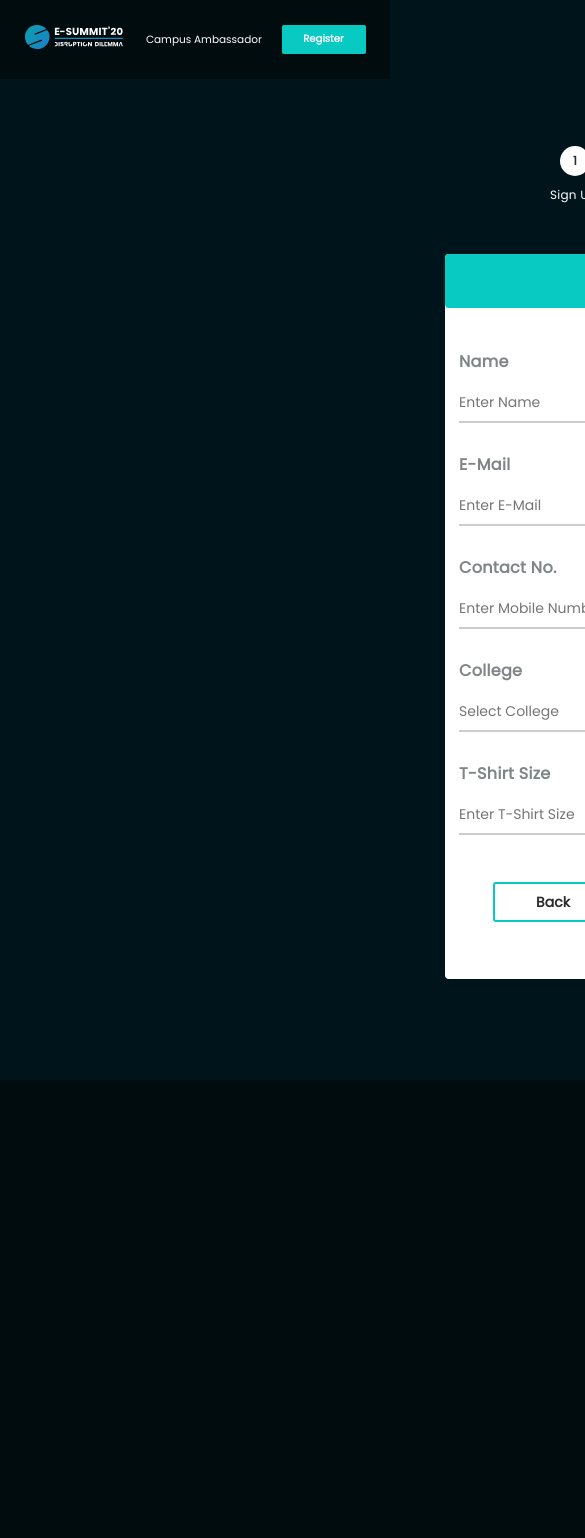
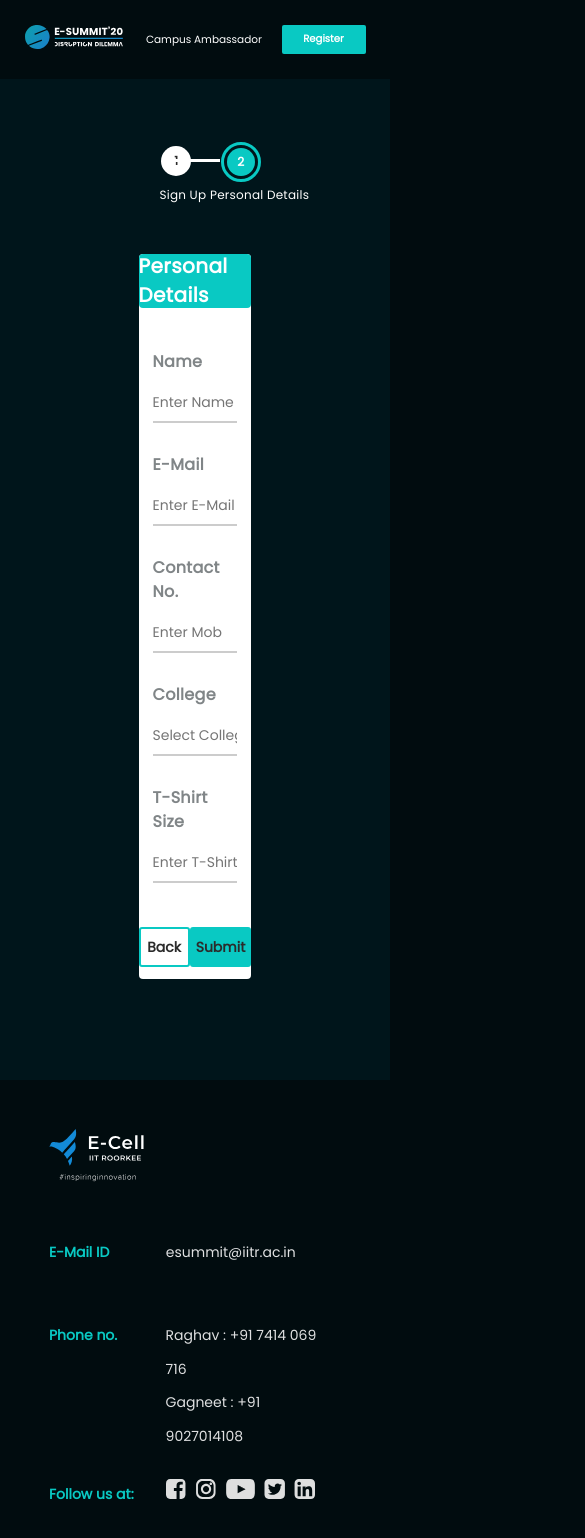
Before and after one commit to prakhar2109/Esummit20, a React app: page /personal-detail in a window 390 px wide. Shown: the top 1538 px of the page, 585 px wide, since content can reach past the window. Before the commit the page ends 1080 px from the top, so only its background shows below. Built offline with nearby package versions, Linux system fonts and the light colour scheme.

Commit message:
form made responsive

```diff
--- a/src/components/registration/personal_details/personal_details.css
+++ b/src/components/registration/personal_details/personal_details.css
@@ -19,8 +19,8 @@ input {
 }
 
 .personaldetails {
-  position: absolute;
-  width: 1920px;
+  position: relative;
+  width: 100%;
   height: 1080px;
   left: 0px;
   top: 0px;
@@ -34,7 +34,7 @@ input {
   line-height: 18px;
   letter-spacing: 0.02em;
   position: absolute;
-  left: 550px;
+  left: 40.88%;
   top: 186px;
   color: #ffffff;
   width: 47px;
@@ -44,7 +44,8 @@ input {
   position: absolute;
   width: 101px;
   height: 28px;
-  left: 815px;
+  /* left: 815px; */
+  left: 53.85%;
   top: 186px;
   font-family: Poppins;
   font-style: normal;
@@ -58,7 +59,8 @@ input {
   position: absolute;
   width: 40px;
   height: 40px;
-  left: 838px;
+  /* left: 838px; */
+  left:56.62%;
   top: 142px;
   border-radius: 36px;
   border: 3px solid #09c9c3;
@@ -84,9 +86,9 @@ input {
 }
 .p_between_line {
   position: absolute;
-  width: 247px;
+  width: 12.86%;
   height: 3px;
-  left: 590px;
+  left: 43.5%;
   top: 159px;
   background: #ffffff;
 }
@@ -94,7 +96,7 @@ input {
   position: absolute;
   width: 30px;
   height: 30px;
-  left: 560px;
+  left: 41.35%;
   top: 146px;
   border-radius: 30px;
   background: #ffffff;
@@ -110,8 +112,8 @@ input {
 }
 .personaldetails_form {
   position: absolute;
-  width: 556px;
-  left: 445px;
+  width: 28.92%;
+  left: 35.52%;
   height: 725px;
   top: 254px;
   background: #ffffff;
@@ -122,11 +124,17 @@ input {
   padding: 0px;
   top: 627px;
 }
+.personal-backButton{
+  display: flex;
+    flex-direction: row;
+    width: 100%;
+    justify-content: space-evenly;
+}
 .personaldetails_data {
   padding: 1rem;
 }
 .personaldetails_title {
-  width: 556px;
+  width: 100%;
   height: 54px;
   border-radius: 4px;
   display: flex;
@@ -156,31 +164,31 @@ label {
   align-items: center;
   justify-content: center;
 } */
-@media only screen and (min-device-width: 320px) and (max-device-width: 480px) {
-  .personaldetails {
+@media only screen and (min-device-width: 320px) and (max-device-width: 780px) {
+  /* .personaldetails {
     width: 380px !important;
     height: 680px !important;
     display: flex;
     justify-content: center;
     align-items: center;
     flex-direction: column;
+  } */
+  .navbar-container {
+    /* width: 380px !important; */
   }
-  .navbar-container {
-    width: 380px !important;
-  }
-  .personaldetails_form {
+  /* .personaldetails_form {
     width: 380px !important;
     left: 0px;
     display: flex;
     flex-direction: column;
-  }
-  .personaldetails_title {
+  } */
+  /* .personaldetails_title {
     width: 380px !important;
   }
   input {
     width: 330px !important;
-  }
-  .p_signup_innercircle {
+  } */
+  /* .p_signup_innercircle {
     left: 40px;
   }
   .p_signup {
@@ -195,6 +203,27 @@ label {
   }
   .p_personaldetail {
     left: 230px;
+  } */
+  .personaldetails_form{
+    width: 60%;
+    left: 20%;
+  }
+  .p_signup_innercircle{
+    left: 28%;
+  }
+  .p_signup{
+    left: 26.88%;
+  }
+  .p_between_line{
+    width: 29.86%;
+    height: 3px;
+    left: 33.5%;
+  }
+  .p_personaldetail_circle{
+    left: 64.62%;
+  }
+  .p_personaldetail{
+    left: 60.85%;
   }
   .personal-submitButton {
     margin-left: -150px !important;
--- a/src/components/registration/personal_details/personal_details.js
+++ b/src/components/registration/personal_details/personal_details.js
@@ -134,7 +134,7 @@ class Personaldetail extends Component {
   }
   phonevalidate = () => {
     setTimeout(
-      function() {
+      function () {
         if (this.state.phone.length < 10 || this.state.phone.length > 10) {
           this.setState({
             phone_error_bool: true,
@@ -152,7 +152,7 @@ class Personaldetail extends Component {
   }
   name_validate = () => {
     setTimeout(
-      function() {
+      function () {
         if (this.state.name.length < 3) {
           this.setState({
             name_error_bool: true,
@@ -170,7 +170,7 @@ class Personaldetail extends Component {
   }
   email_validate = () => {
     setTimeout(
-      function() {
+      function () {
         const re = /^[_A-Za-z0-9-\\+]+(\\.[_A-Za-z0-9-]+)*@[A-Za-z0-9-]+(\\.[A-Za-z0-9]+)*(\\.[A-Za-z]{2,})$/
         if (!re.test(this.state.email)) {
           this.setState({
@@ -189,7 +189,7 @@ class Personaldetail extends Component {
   }
   tshirt_validate = () => {
     setTimeout(
-      function() {
+      function () {
         if (this.state.tshirt_size !== '') {
           this.setState({
             tshirt_error_bool: false,
@@ -207,7 +207,7 @@ class Personaldetail extends Component {
   }
   college_validate = () => {
     setTimeout(
-      function() {
+      function () {
         if (this.state.college !== '') {
           this.setState({
             college_error_bool: false,
@@ -225,7 +225,7 @@ class Personaldetail extends Component {
   }
   city_validate = () => {
     setTimeout(
-      function() {
+      function () {
         if (this.state.city !== '') {
           this.setState({
             city_error_bool: false,
@@ -243,7 +243,7 @@ class Personaldetail extends Component {
   }
   country_validate = () => {
     setTimeout(
-      function() {
+      function () {
         if (this.state.country !== '') {
           this.setState({
             country_error_bool: false,
@@ -261,7 +261,7 @@ class Personaldetail extends Component {
   }
   state_validate = () => {
     setTimeout(
-      function() {
+      function () {
         if (this.state.state !== '') {
           this.setState({
             state_error_bool: false,
@@ -449,12 +449,12 @@ class Personaldetail extends Component {
                   </div>
                 </form>
               </div>
-
+              <div className="personal-backButton">
                 <Button
                   name="Back"
                   style={{
-                  marginLeft: '48px',
-                  marginTop: '3px',
+                    // marginLeft: '48px',
+                    // marginTop: '3px',
                     border: '2px solid #09C9C3',
                     backgroundColor: '#fff',
                     fontWeight: 'bold',
@@ -462,12 +462,10 @@ class Personaldetail extends Component {
                   }}
                   handleClick={this.handleBack}
                 />
-              <div className="personal-submitButton">
                 <Button
                   name="Submit"
                   style={{
-                    marginLeft: '350px',
-
+                    // marginLeft: '350px',
                     fontWeight: 'bold',
                     borderRadius: '3px'
                   }}
```
Lines whose indentation alone changed are shown as unchanged.
